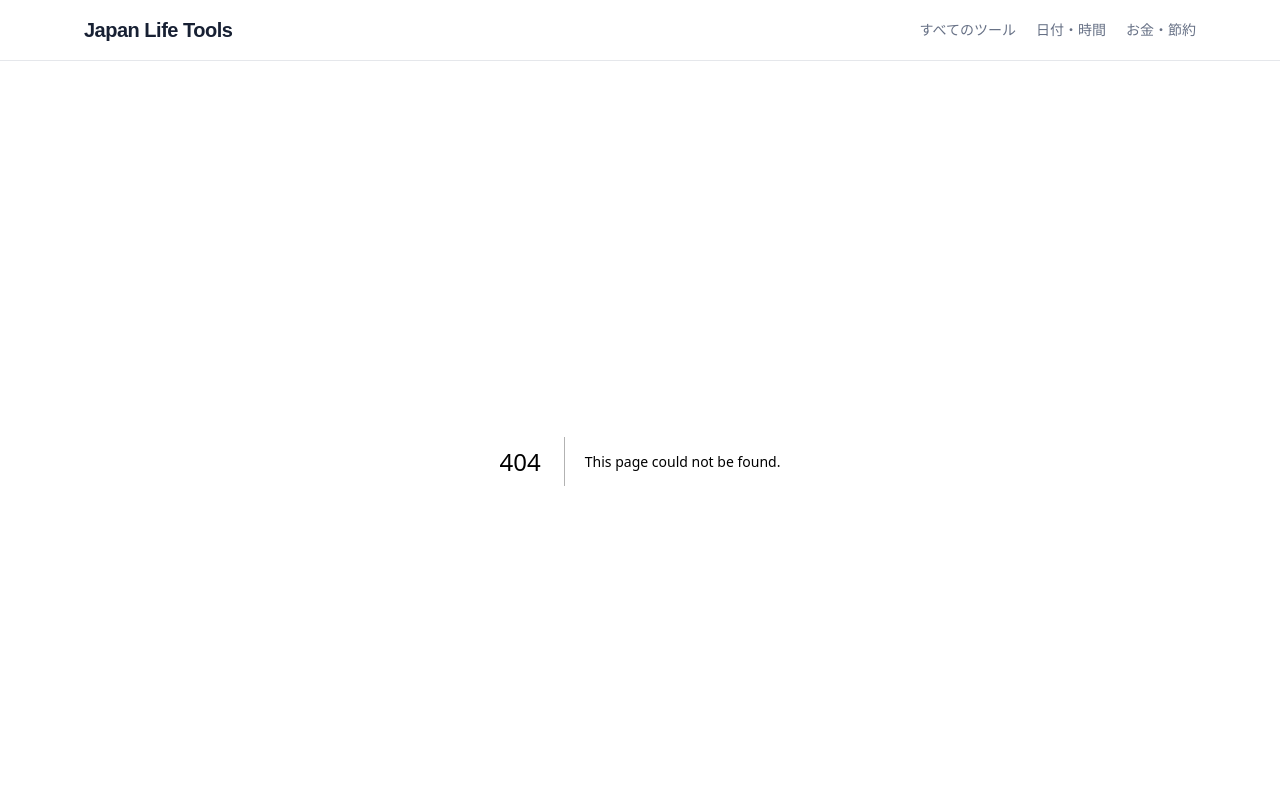
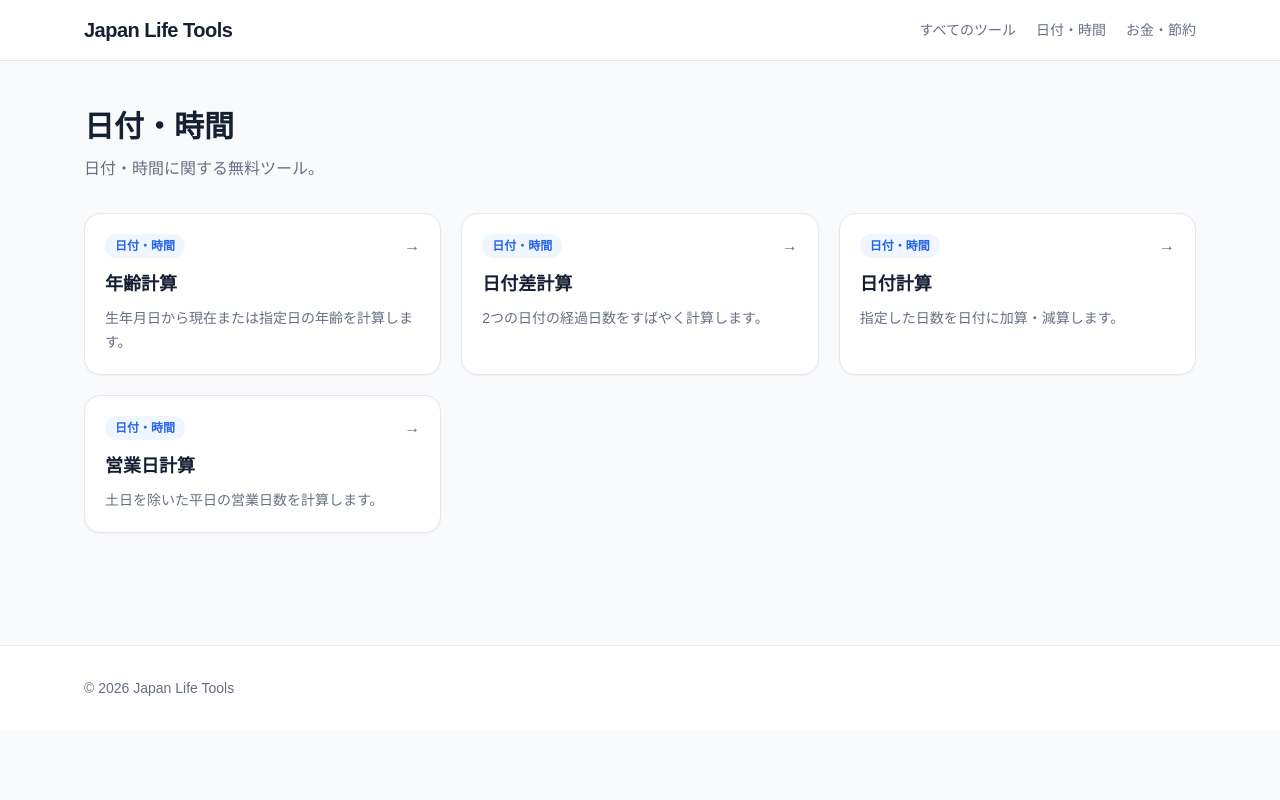
Before and after one commit to RyuSeiri/japan-life-tools, a Next.js app: page /categories/date/ in a window 1280 px wide. Before the commit this address had no page. Shown: the top 800 px of the page. Built offline with nearby package versions, Linux system fonts and the light colour scheme.

Commit message:
chore: add app/categories/[category]/page.tsx

```diff
--- /dev/null
+++ b/app/categories/[category]/page.tsx
@@ -0,0 +1,11 @@
+import { notFound } from "next/navigation";
+import ToolCard from "@/components/ToolCard";
+import { categories, tools } from "@/lib/tools/registry";
+
+export function generateStaticParams() { return categories.map(c=>({category:c.slug})); }
+
+export default async function CategoryPage({ params }: { params: Promise<{category:string}> }) {
+  const {category}=await params; const cat=categories.find(c=>c.slug===category); if(!cat) notFound();
+  const list=tools.filter(t=>t.category===category);
+  return <main className="mx-auto max-w-6xl px-5 py-12"><h1 className="text-3xl font-black">{cat.name}</h1><p className="mt-3 text-muted">{cat.name}に関する無料ツール。</p><div className="mt-8 grid gap-5 md:grid-cols-2 lg:grid-cols-3">{list.map(t=><ToolCard key={t.slug} tool={t}/>)}</div></main>;
+}
```
